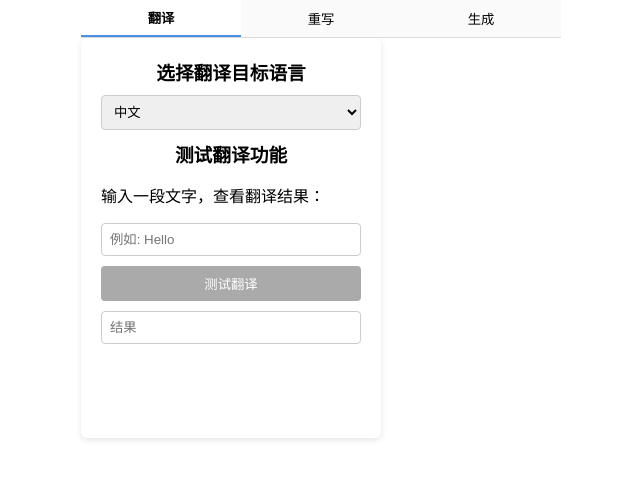
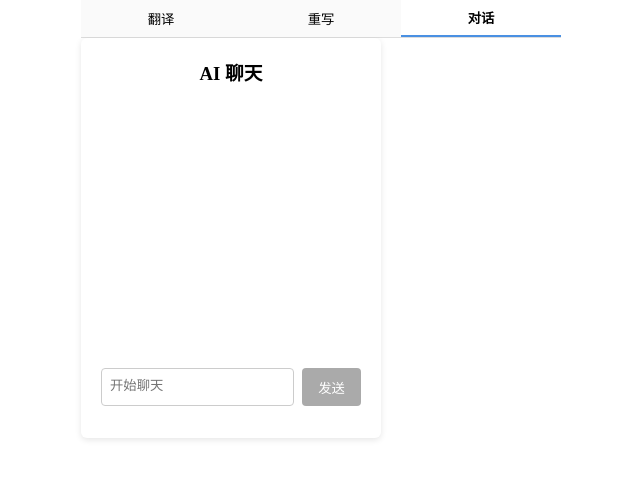
Before and after one commit to qmaru/qread, a React (Vite) app: page / in a window 1280 px wide. Shown: the top 478 px of the page, without its empty margins (319-959 px from the left). Built offline with nearby package versions, Linux system fonts and the light colour scheme.

Commit message:
support chat

```diff
--- a/src/App.tsx
+++ b/src/App.tsx
@@ -3,42 +3,42 @@ import "./App.css"
 
 import Translate from "./components/Translate"
 import Rewrite from "./components/Rewrite"
-import Prompt from "./components/Prompt"
+import Chat from "./components/Chat"
 
-type Tab = "translate" | "rewrite" | "prompt"
+type Tab = "translate" | "rewrite" | "chat"
 
 
 function App() {
-  const [activeTab, setActiveTab] = useState<Tab>("translate")
+  const [activeTab, setActiveTab] = useState<Tab>("chat")
 
   return (
     <div className="app-container">
 
       <div className="tab-nav">
         <button
-          className={activeTab === 'translate' ? 'tab active' : 'tab'}
-          onClick={() => setActiveTab('translate')}
+          className={activeTab === "translate" ? "tab active" : "tab"}
+          onClick={() => setActiveTab("translate")}
         >
           翻译
         </button>
         <button
-          className={activeTab === 'rewrite' ? 'tab active' : 'tab'}
-          onClick={() => setActiveTab('rewrite')}
+          className={activeTab === "rewrite" ? "tab active" : "tab"}
+          onClick={() => setActiveTab("rewrite")}
         >
           重写
         </button>
         <button
-          className={activeTab === 'prompt' ? 'tab active' : 'tab'}
-          onClick={() => setActiveTab('prompt')}
+          className={activeTab === "chat" ? "tab active" : "tab"}
+          onClick={() => setActiveTab("chat")}
         >
-          生成
+          对话
         </button>
       </div>
 
       <div className="tab-content">
         {activeTab === "translate" && <Translate />}
         {activeTab === "rewrite" && <Rewrite />}
-        {activeTab === "prompt" && <Prompt />}
+        {activeTab === "chat" && <Chat />}
       </div>
     </div>
   )
--- /dev/null
+++ b/src/components/Chat.tsx
@@ -0,0 +1,72 @@
+import { useState } from "react"
+
+import { localChatStream } from "../utils/chat"
+
+type Message = {
+  id: string
+  role: "user" | "assistant"
+  content: string
+}
+
+const Chat = () => {
+  const [inputMessage, setInputMessage] = useState<string>("")
+  const [outputMessages, setOutputMessages] = useState<Message[]>([])
+  const [loading, setLoading] = useState<boolean>(false)
+
+  const inputOnChange = (event: React.ChangeEvent<HTMLTextAreaElement>) => {
+    setInputMessage(event.target.value)
+  }
+
+  const CallCaht = async () => {
+    setLoading(true)
+
+    const userMessage: Message = {
+      id: Date.now() + "-user",
+      role: "user",
+      content: inputMessage,
+    }
+    setOutputMessages(prev => [...prev, userMessage])
+    setInputMessage("")
+
+    const chunks = await localChatStream(inputMessage)
+    for await (const chunk of chunks) {
+      setOutputMessages(prev => {
+        const last = prev[prev.length - 1]
+        if (last?.role === "assistant") {
+          return [...prev.slice(0, -1), { ...last, content: last.content + chunk }]
+        } else {
+          return [...prev, { id: Date.now() + "-assistant", role: "assistant", content: chunk }]
+        }
+      })
+    }
+
+    setLoading(false)
+  }
+
+  return (
+    <div className="card">
+      <header>
+        <h3>AI 聊天</h3>
+      </header>
+
+      <main className="chat-wrapper">
+        {outputMessages.map(msg => (
+          <div key={msg.id} className={`chat-message ${msg.role === "user" ? "user" : "assistant"}`}>
+            <div className="chat-bubble">{msg.content}</div>
+          </div>
+        ))}
+      </main>
+
+      <footer className="chat-footer">
+        <div className="chat-textarea">
+          <textarea placeholder="开始聊天" rows={1} value={inputMessage} onChange={inputOnChange}>
+          </textarea></div>
+        <button onClick={CallCaht} disabled={!inputMessage.trim() || loading}>
+          {loading ? <span className="common-btn-loading" /> : "发送"}
+        </button>
+      </footer>
+    </div>
+  )
+}
+
+export default Chat
--- a/src/components/Prompt.tsx
+++ /dev/null
@@ -1,12 +0,0 @@
-
-
-
-const Prompt = () => {
-  return (
-    <div className="card">
-      Prompt
-    </div>
-  )
-}
-
-export default Prompt
--- a/src/components/Rewrite.tsx
+++ b/src/components/Rewrite.tsx
@@ -73,7 +73,7 @@ const Rewrite = () => {
           <button onClick={CallRewrite} disabled={!inputText.trim() || loading}>
             {loading ? (
               <>
-                <span className="rewrite-btn-loading" /> 重写中...
+                <span className="common-btn-loading" /> 重写中...
               </>
             ) : (
               "执行重写"
--- a/src/components/common.css
+++ b/src/components/common.css
@@ -64,7 +64,88 @@
     padding-bottom: 10px;
 }
 
-.rewrite-btn-loading {
+.chat-message {
+    display  : flex;
+}
+
+.chat-message.user {
+    justify-content: flex-end;
+}
+
+.chat-message.assistant {
+    justify-content: flex-start;
+}
+
+.chat-bubble {
+    padding      : 12px;
+    margin       : 8px;
+    border-radius: 12px;
+    line-height  : 1.5;
+    white-space  : pre-wrap;
+}
+
+.chat-message.user .chat-bubble {
+    background-color          : #007bff;
+    color                     : white;
+    border-bottom-right-radius: 0;
+}
+
+.chat-message.assistant .chat-bubble {
+    background-color         : #f1f1f1;
+    color                    : #333;
+    border-bottom-left-radius: 0;
+}
+
+.chat-wrapper {
+    flex      : 1;
+    overflow-y: auto;
+}
+
+.chat-footer {
+    display    : flex;
+    padding    : 12px 0;
+    position   : sticky;
+    bottom     : 0;
+    align-items: stretch;
+    gap        : 8px;
+}
+
+.chat-footer textarea {
+    flex         : 1;
+    padding      : 8px;
+    border       : 1px solid #ccc;
+    border-radius: 4px;
+    resize       : none;
+    line-height  : 1.5;
+    height       : auto;
+}
+
+.chat-textarea {
+    flex   : 1;
+    display: flex;
+}
+
+.chat-footer textarea:focus {
+    border-color: #007bff;
+    outline     : none;
+}
+
+.chat-footer button {
+    padding         : 0 16px;
+    background-color: #007bff;
+    color           : white;
+    border          : none;
+    border-radius   : 4px;
+    cursor          : pointer;
+    height          : 100%;
+}
+
+.chat-footer button:disabled {
+    background: #aaa;
+    cursor    : not-allowed;
+}
+
+.common-btn-loading {
     display       : inline-block;
     width         : 14px;
     height        : 14px;
--- /dev/null
+++ b/src/utils/chat.tsx
@@ -0,0 +1,29 @@
+const systemPrompt = "你是一个高效简洁的助手，只提供直接、明确、有用的回答，不啰嗦、不客套。"
+
+const createSession = async () => {
+    try {
+        // @ts-ignore
+        const session = await LanguageModel.create({
+            initialPrompts: [{ role: "system", content: systemPrompt }]
+        })
+        return session
+    } catch {
+        return null
+    }
+}
+
+export const localChatStream = async (text: string) => {
+    let session = await createSession()
+    if (!session) return "无法对话，客户端不支持端侧模型"
+
+    const stream = session.promptStreaming(text)
+    return stream
+}
+
+export const localChat = async (text: string): Promise<string> => {
+    let session = await createSession()
+    if (!session) return "无法对话，客户端不支持端侧模型"
+
+    const result = await session.prompt(text)
+    return result
+}
```
